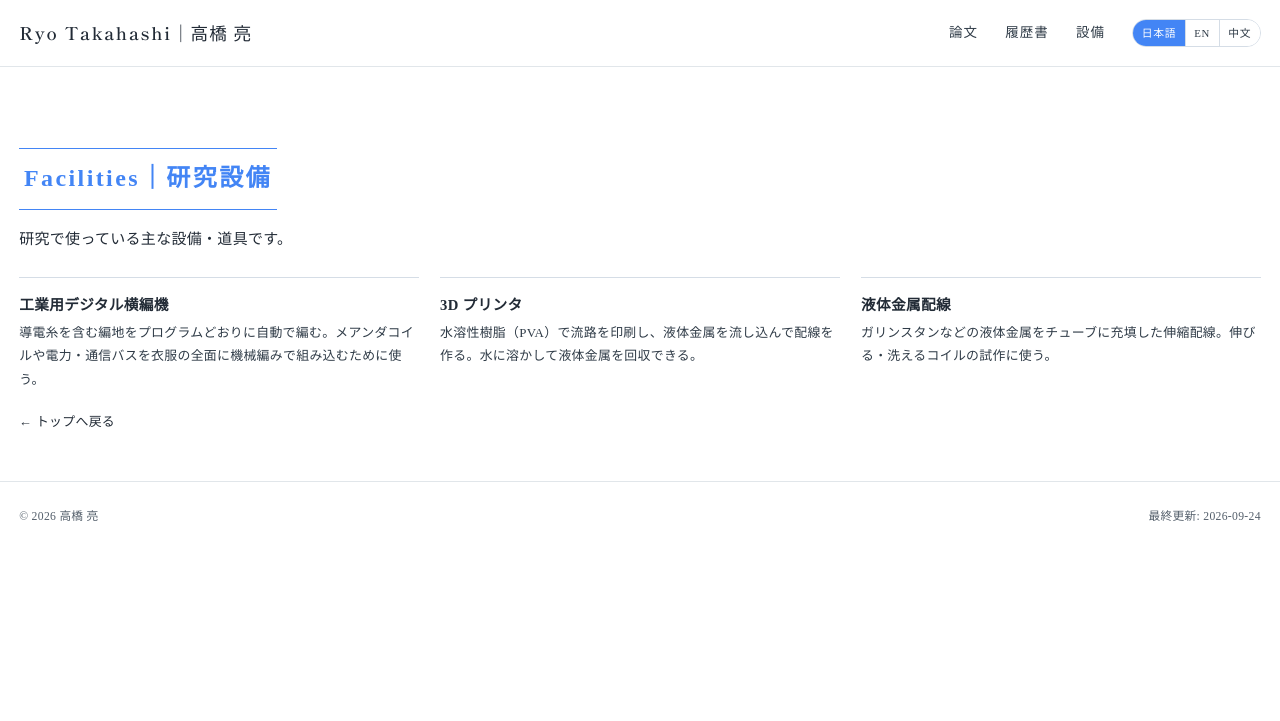
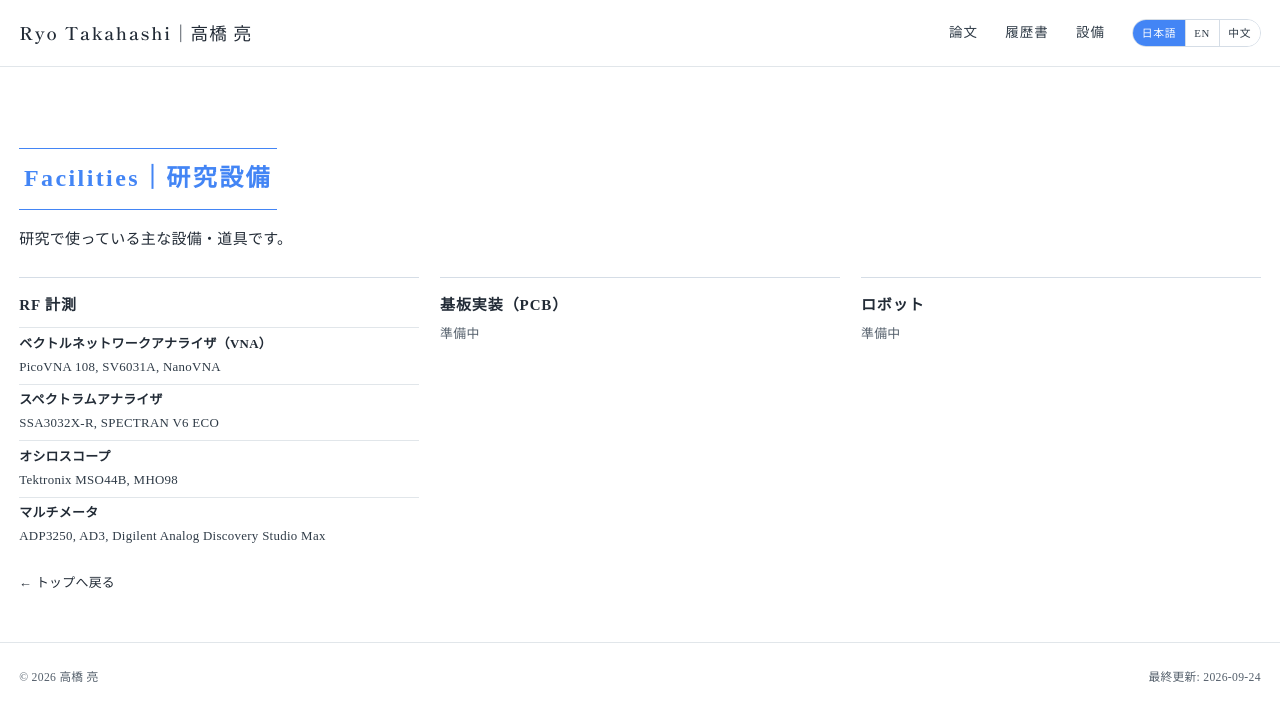
Before and after one commit to takahashiryo/takahashiryo.github.io, a Jekyll site: the page built from _pages/ja-facilities.html, in a window 1280 px wide. Shown: the top 721 px of the page. Built offline with Jekyll 4.4.1, drawn with Linux system fonts in a browser that asks for light colours.

Commit message:
Facilities を実機リストに差し替え（RF / PCB / ロボットのカテゴリ構成）
- facilities.yml をカテゴリ→機器種別→型番の3段に変更。RF 計測は VNA・スペアナ・オシロ・マルチメータの4種
- PCB・ロボットは項目未定のため「準備中」表示
- CLAUDE.md の記述は次で更新

Co-Authored-By: Claude Fable 5.1 <noreply@anthropic.com>

```diff
--- a/_data/facilities.yml
+++ b/_data/facilities.yml
@@ -1,40 +1,42 @@
-# 研究設備（Facilities ページ）。上から順に並ぶ。
-# 各項目: id（英数字）, image（images/facilities/ 内のファイル名。無ければ空）, ja/en/zh の name と body。
+# 研究設備（Facilities ページ）。カテゴリ → 機器種別 → 型番 の3段。上から順に並ぶ。
+# カテゴリ: id（英数字）, image（images/facilities/ 内のファイル名。無ければ空）, ja/en/zh の name, items。
+# items: ja/en/zh の name（機器種別）と models（型番の配列。原語のまま、翻訳しない）。
+# items が空のカテゴリは「準備中」と出る。
 # 写真は sips -s format jpeg -s formatOptions 85 --resampleWidth 1200 入力 --out images/facilities/<id>.jpg で作る。
-# ※ 以下は研究内容から起こした暫定の項目。実際の設備に合わせて書き換えること。
 
-- id: "knitting-machine"
+- id: "rf"
   image: ""
-  ja:
-    name: "工業用デジタル横編機"
-    body: "導電糸を含む編地をプログラムどおりに自動で編む。メアンダコイルや電力・通信バスを衣服の全面に機械編みで組み込むために使う。"
-  en:
-    name: "Industrial digital flat knitting machine"
-    body: "Knits programmed fabric structures automatically, including conductive yarn. Used to machine-knit meander coils and power/data buses across an entire garment."
-  zh:
-    name: "工业用数字横机"
-    body: "按程序自动编织含导电纱的织物。用于将蛇形线圈与供电/通信总线机器编织到整件衣服中。"
+  ja: { name: "RF 計測" }
+  en: { name: "RF measurement" }
+  zh: { name: "射频测量" }
+  items:
+    - ja: { name: "ベクトルネットワークアナライザ（VNA）" }
+      en: { name: "Vector network analyzer (VNA)" }
+      zh: { name: "矢量网络分析仪（VNA）" }
+      models: ["PicoVNA 108", "SV6031A", "NanoVNA"]
+    - ja: { name: "スペクトラムアナライザ" }
+      en: { name: "Spectrum analyzer" }
+      zh: { name: "频谱分析仪" }
+      models: ["SSA3032X-R", "SPECTRAN V6 ECO"]
+    - ja: { name: "オシロスコープ" }
+      en: { name: "Oscilloscope" }
+      zh: { name: "示波器" }
+      models: ["Tektronix MSO44B", "MHO98"]
+    - ja: { name: "マルチメータ" }
+      en: { name: "Multimeter" }
+      zh: { name: "万用表" }
+      models: ["ADP3250", "AD3", "Digilent Analog Discovery Studio Max"]
 
-- id: "3d-printer"
+- id: "pcb"
   image: ""
-  ja:
-    name: "3D プリンタ"
-    body: "水溶性樹脂（PVA）で流路を印刷し、液体金属を流し込んで配線を作る。水に溶かして液体金属を回収できる。"
-  en:
-    name: "3D printer"
-    body: "Prints water-soluble (PVA) channels that are filled with liquid metal to form wiring. The mould dissolves in water so the liquid metal can be recovered."
-  zh:
-    name: "3D 打印机"
-    body: "用水溶性树脂（PVA）打印流道并注入液态金属形成布线。模具可溶于水，回收液态金属。"
+  ja: { name: "基板実装（PCB）" }
+  en: { name: "PCB fabrication" }
+  zh: { name: "PCB 制作" }
+  items: []
 
-- id: "liquid-metal"
+- id: "robot"
   image: ""
-  ja:
-    name: "液体金属配線"
-    body: "ガリンスタンなどの液体金属をチューブに充填した伸縮配線。伸びる・洗えるコイルの試作に使う。"
-  en:
-    name: "Liquid-metal wiring"
-    body: "Stretchable wiring made by filling tubes with liquid metal such as galinstan. Used to prototype stretchable, washable coils."
-  zh:
-    name: "液态金属布线"
-    body: "将镓铟锡等液态金属填充进软管制成的可拉伸布线。用于试制可拉伸、可水洗的线圈。"
+  ja: { name: "ロボット" }
+  en: { name: "Robots" }
+  zh: { name: "机器人" }
+  items: []
--- a/_data/i18n.yml
+++ b/_data/i18n.yml
@@ -47,6 +47,7 @@ ja:
   label_amount: "金額"
   more_talks: "すべての講演"
   sec_facilities_en: "Facilities"
+  facilities_tba: "準備中"
   facilities_intro: "研究で使っている主な設備・道具です。"
   back_home: "← トップへ戻る"
   contents: "目次"
@@ -119,6 +120,7 @@ en:
   label_amount: "Amount"
   more_talks: "All talks"
   sec_facilities_en: "Facilities"
+  facilities_tba: "Coming soon"
   facilities_intro: "Main equipment and tools used in my research."
   back_home: "← Back to home"
   contents: "Contents"
@@ -191,6 +193,7 @@ zh:
   label_amount: "金额"
   more_talks: "全部演讲"
   sec_facilities_en: "Facilities"
+  facilities_tba: "筹备中"
   facilities_intro: "研究中使用的主要设备与工具。"
   back_home: "← 返回首页"
   contents: "目录"
--- a/_includes/page_facilities.html
+++ b/_includes/page_facilities.html
@@ -1,7 +1,8 @@
 {%- comment %}
-  研究設備の一覧。_data/facilities.yml を上から順にカードで並べる。
-  文言は facilities.yml（各項目の ja/en/zh）と i18n.yml（見出し・導入文）だけで組む。
-  写真が無い項目はカードの写真枠を出さない。
+  研究設備の一覧。_data/facilities.yml のカテゴリを上から順にカードで並べ、
+  カード内に「機器種別: 型番, 型番, …」を並べる。型番は原語のまま。
+  文言は facilities.yml（各項目の ja/en/zh）と i18n.yml（見出し・導入文・準備中）だけで組む。
+  写真が無いカテゴリはカードの写真枠を出さない。items が空なら「準備中」を出す。
 {%- endcomment -%}
 {%- assign lang = include.lang -%}
 {%- assign t = site.data.i18n[lang] -%}
@@ -18,8 +19,19 @@
     <div class="facility-fig"><img src="{{ '/images/facilities/' | append: f.image | relative_url }}" alt="{{ b.name | escape }}" loading="lazy"></div>
     {%- endif %}
     <div class="facility-body">
-      <div class="facility-name">{{ b.name | escape }}</div>
-      {%- if b.body and b.body != "" %}<p class="facility-desc">{{ b.body | escape }}</p>{% endif -%}
+      <h3 class="facility-name">{{ b.name | escape }}</h3>
+      {%- if f.items and f.items.size > 0 %}
+      <ul class="facility-items">
+        {%- for it in f.items -%}
+          {%- assign ib = it[lang] | default: it.en -%}
+        <li><span class="facility-kind">{{ ib.name | escape }}</span>
+          {%- if it.models and it.models.size > 0 %}<span class="facility-models">{{ it.models | join: ", " | escape }}</span>{% endif -%}
+        </li>
+        {%- endfor -%}
+      </ul>
+      {%- else %}
+      <p class="facility-desc facility-tba">{{ t.facilities_tba }}</p>
+      {%- endif %}
     </div>
   </div>
 {%- endfor -%}
--- a/_includes/style.html
+++ b/_includes/style.html
@@ -289,8 +289,13 @@
   @media (max-width: 640px)  { .facilities { grid-template-columns: 1fr; } }
   .facility { border-top: 1px solid var(--rule); padding-top: 1em; }
   .facility-fig img { width: 100%; aspect-ratio: 4 / 3; object-fit: cover; display: block; margin-bottom: 0.8em; }
-  .facility-name { font-weight: 600; font-size: 0.98em; line-height: 1.65; color: var(--ink); }
+  .facility-name { margin: 0; font-weight: 600; font-size: 1em; letter-spacing: 0.06em; line-height: 1.65; color: var(--ink); }
   .facility-desc { margin: 0.35em 0 0; font-size: 0.86em; line-height: 1.8; color: var(--muted, var(--ink)); }
+  .facility-tba { color: var(--faint); }
+  .facility-items { list-style: none; margin: 0.6em 0 0; padding: 0; }
+  .facility-items li { font-size: 0.86em; line-height: 1.8; padding: 0.35em 0; border-top: 1px solid var(--line); }
+  .facility-kind { display: block; font-weight: 600; color: var(--ink); }
+  .facility-models { display: block; color: var(--muted, var(--ink)); }
   .entry-fig { flex: 0 0 clamp(150px, 16vw, 190px); }
   .entry-fig img {
     display: block; width: 100%; aspect-ratio: 16 / 10; object-fit: contain;
```
